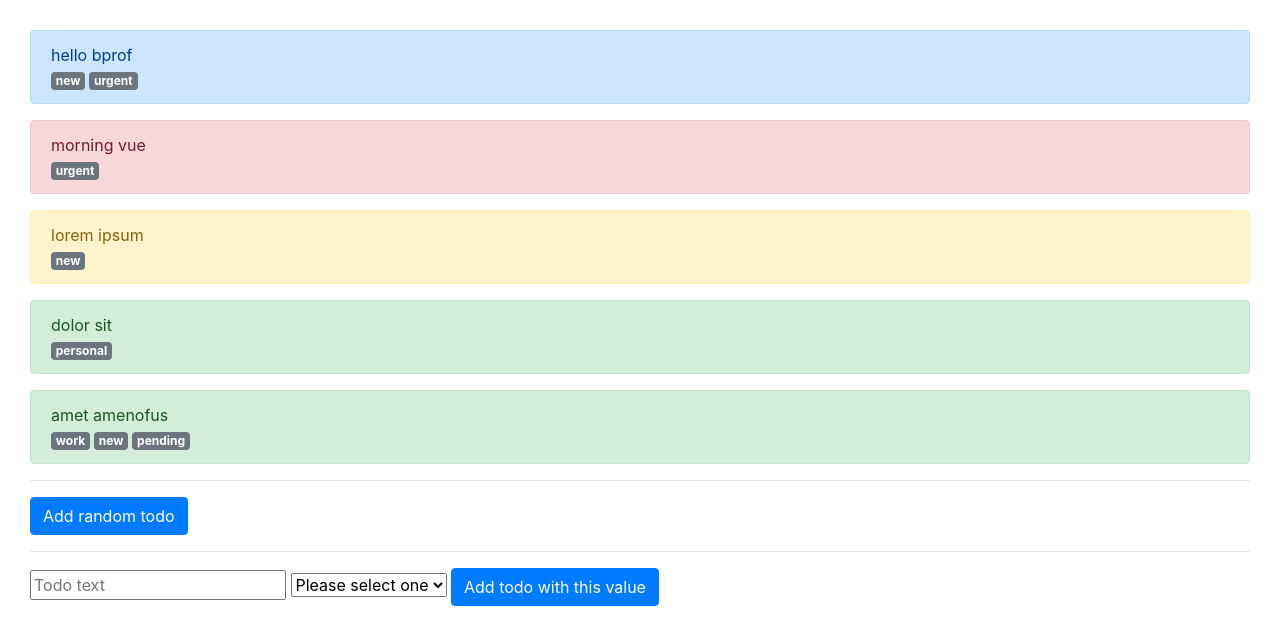
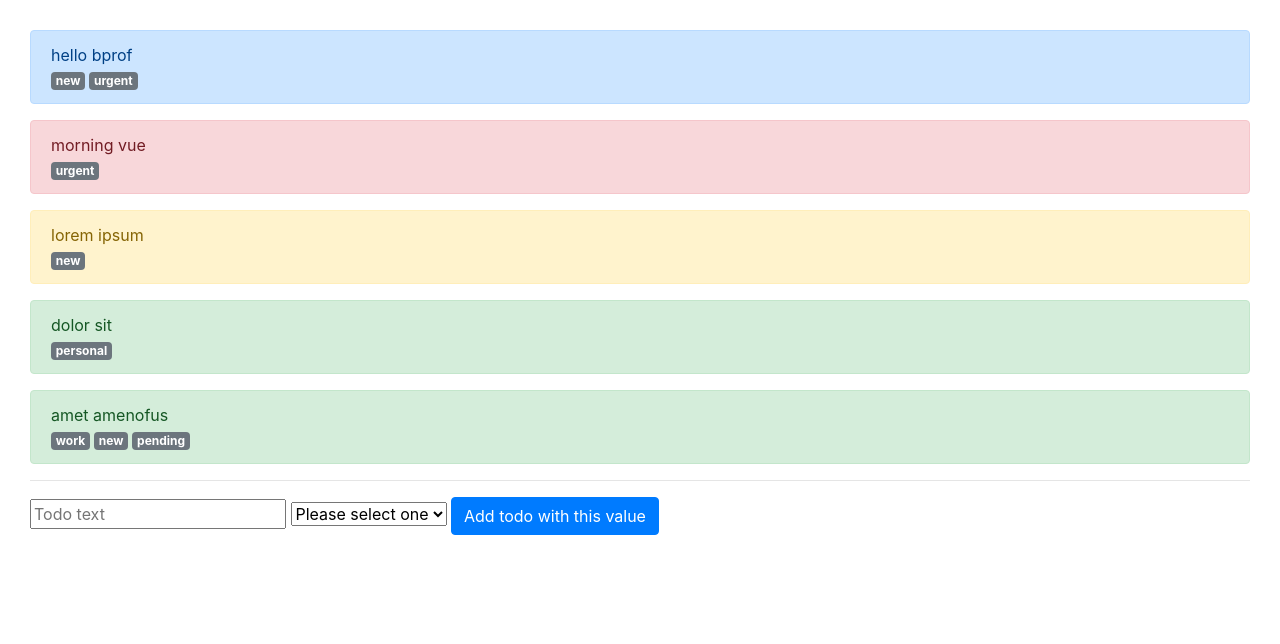
Before and after one commit to siposm/vue-basics, a plain HTML site: page index.html in a window 1280 px wide. Drawn offline with nearby package versions, Linux system fonts and the light colour scheme.

Commit message:
random todo removed

```diff
--- a/index.html
+++ b/index.html
@@ -17,8 +17,6 @@
         v-bind:tags="todo.tags"
         v-bind:key="todo.text"
     ></todo-item>
-    <hr>
-    <button class="btn btn-primary" v-on:click="addRandomTodo">Add random todo</button>
     <hr>
     <input v-model="newTodo.text" placeholder="Todo text">
     <select v-model="newTodo.type">
@@ -73,13 +71,6 @@
             ]
         },
         methods: {
-            addRandomTodo: function () {
-                this.todos.push({
-                    text: "RANDOM",
-                    type: "primary",
-                    tags: []
-                })
-            },
             addNewTodo: function () {
 
                 this.todos.push(this.newTodo) // TODO add error handling if not correctly selected todo type is wanted to be added
```
